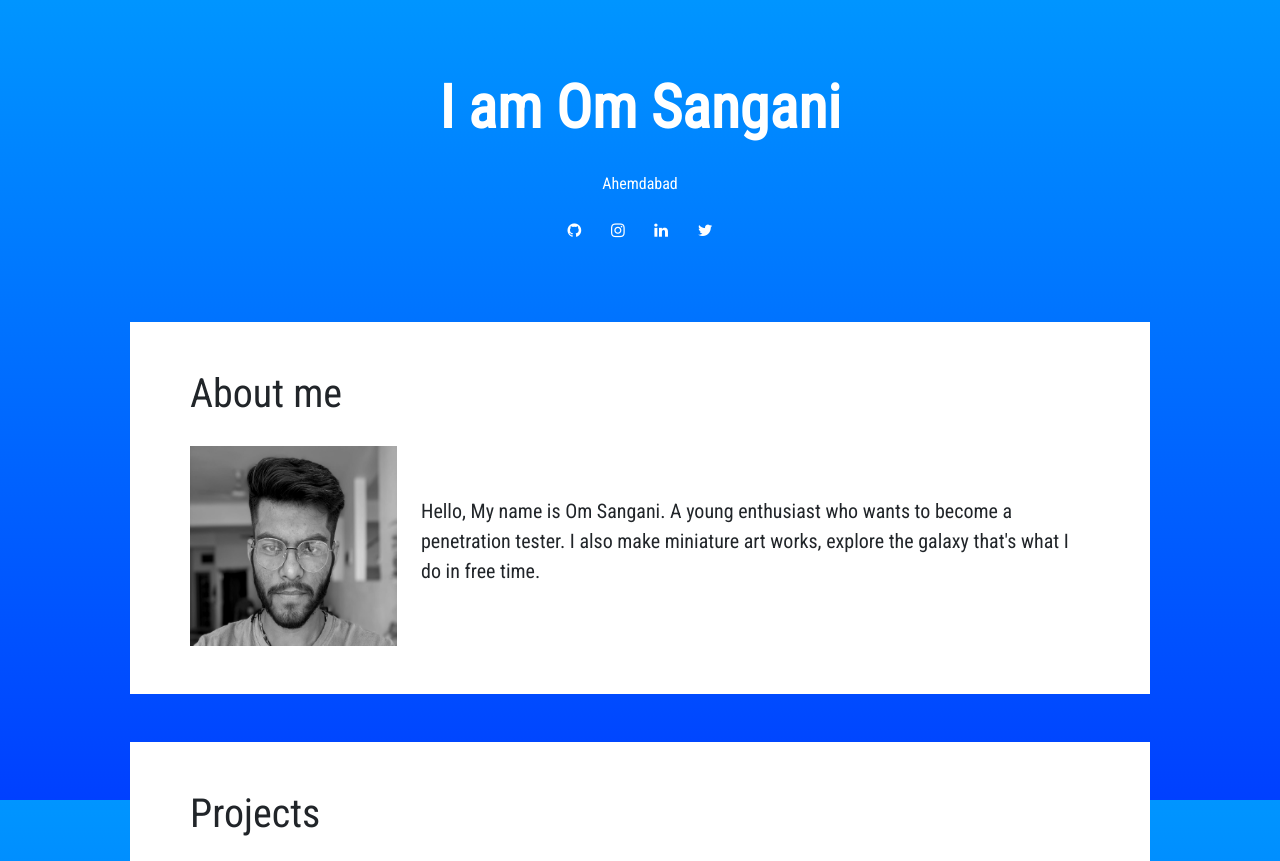
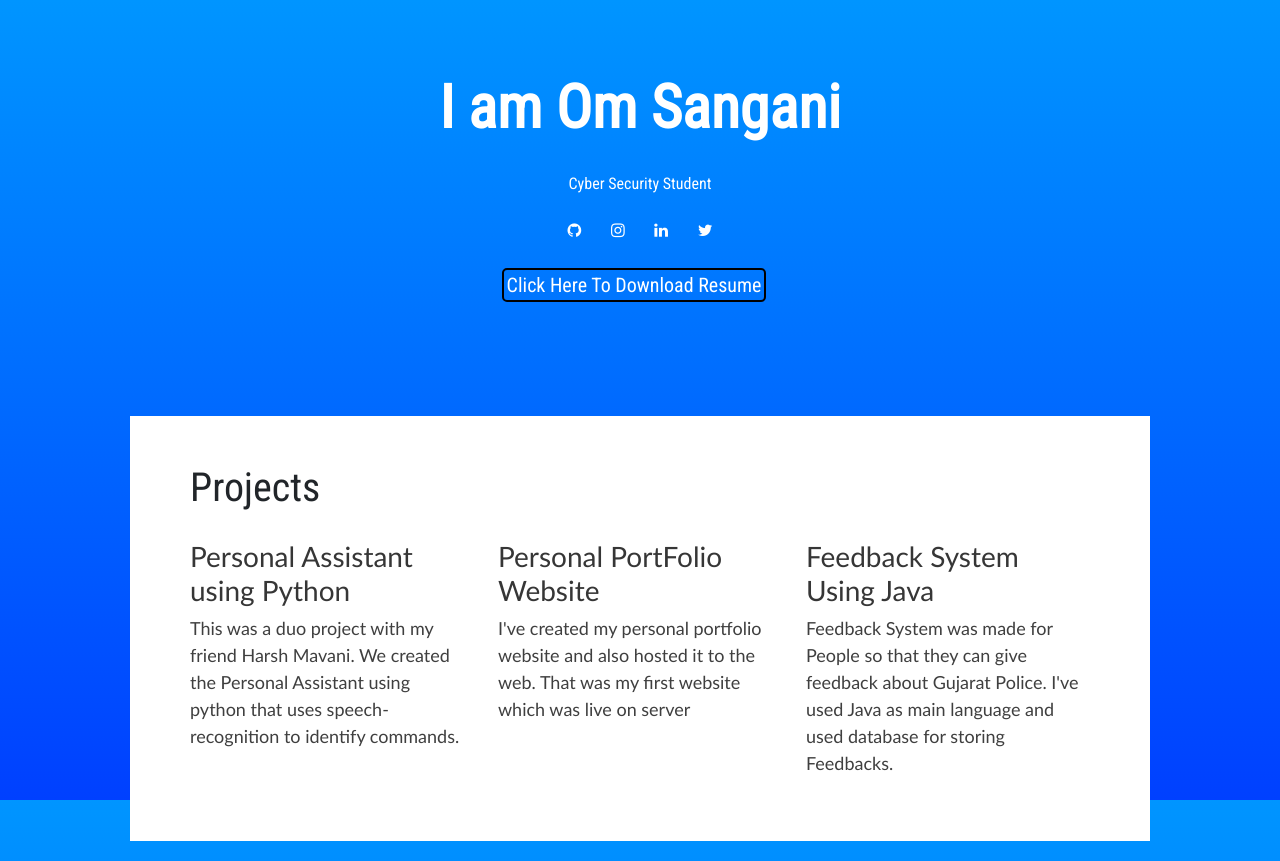
Before and after one commit to venomxsudo/venomxsudo.github.io, a plain HTML site: page index.html in a window 1280 px wide. Shown: the top 861 px of the page. Drawn offline with nearby package versions, Linux system fonts and the light colour scheme.

Commit message:
Update index.html

```diff
--- a/index.html
+++ b/index.html
@@ -61,12 +61,25 @@ h1 {
 
 .button:hover {
     color: rgb(81, 133, 255) !important;
+}
+    .resume{
+    color: white;
+    border: solid black 2px;
+    border-radius: 5px;
+    padding: 3px;
+    font-size: 20px;
+    text-decoration: none;
+}
+.resume:hover{
+    color:  tomato;
+    background-color: black;
+    box-shadow: 3px 3px 3px black;
 }</style>
   </head>
   <body>
     <div class="container-fluid p-5 my-4 text-white text-center">
       <h1 style="font-size: 60px; font-weight: bolder">I am Om Sangani</h1>
-      <p>Ahemdabad</p>
+      <p>Cyber Security Student</p>
       <div class="container text-center mt-n5">
         <div class="row">
           <div class="col social-buttons">
@@ -78,13 +91,13 @@ h1 {
             ></a>
             <a
               class="btn btn-social text-white btn-instagram"
-              href="https://instagram.com/omsangani29"
+              href="https://instagram.com/_.40.cal._"
               target="_blank"
               ><i class="fa fa-instagram"></i
             ></a>
             <a
               class="btn btn-social text-white btn-linkedin"
-              href="https://www.linkedin.com/in/omsangani/"
+              href="https://linkedin.com/omsangani"
               target="_blank"
               ><i class="fa fa-linkedin"></i
             ></a>
@@ -97,28 +110,10 @@ h1 {
           </div>
         </div>
       </div>
-    </div>
-    <div class="container">
-      <div class="row mx-5 bg-white p-5">
-        <h1>About me</h1>
-        <div class="col-md-3">
-          <img
-            src="myphoto.png"
-            alt="image"
-            class="img-fluid"
-            style="height: 200px"
-          />
-        </div>
-        <div class="col-md-9">
-          <p class="intro">
-            Hello, My name is Om Sangani. A young enthusiast who wants to become
-            a penetration tester. I also make miniature art works, explore the
-            galaxy that's what I do in free time.
-          </p>
-        </div>
+      <div class="container m-3 p-1 text-center">
+        <a href="https://github.com/venomxsudo/venomxsudo.github.io/raw/main/resume.pdf" class="resume" download>Click Here To Download Resume</a>
       </div>
     </div>
-
     <div class="container my-5">
       <div class="row mx-5 bg-white p-5">
         <h1>Projects</h1>
```
